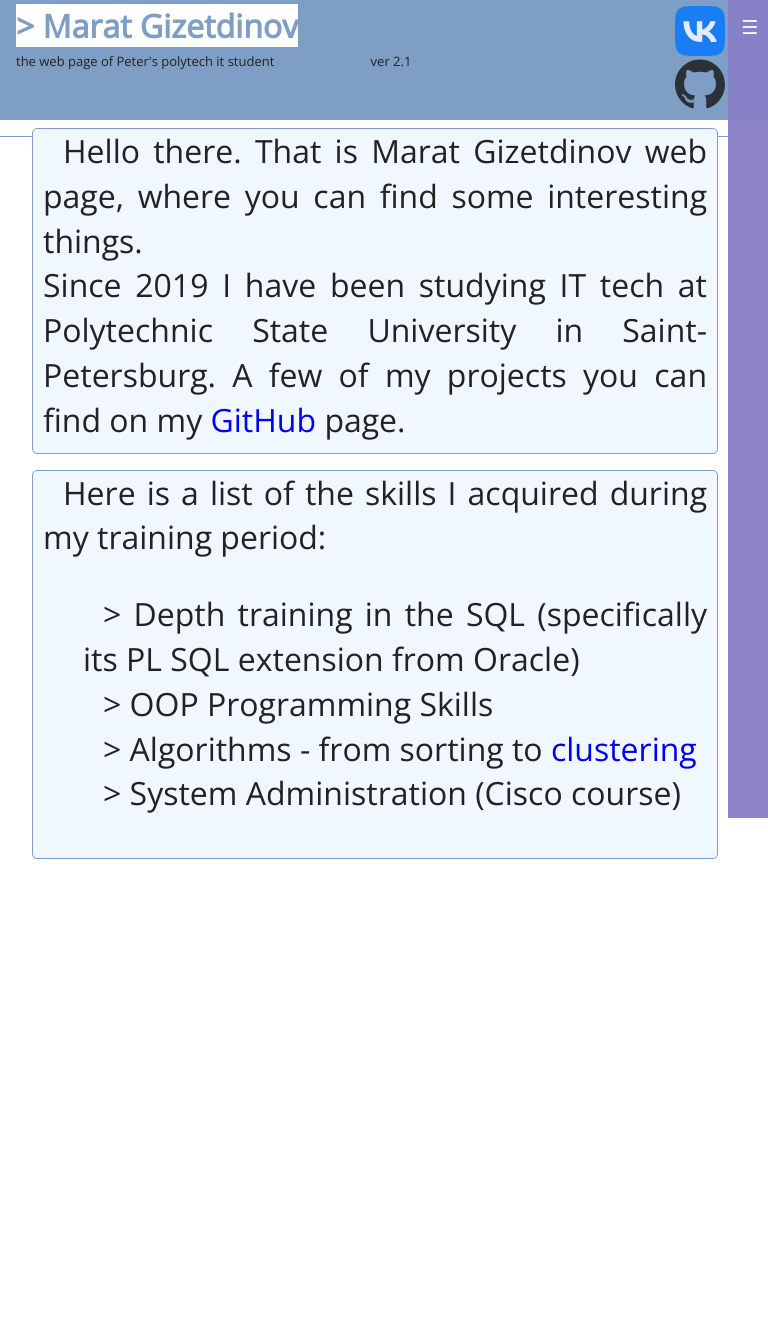
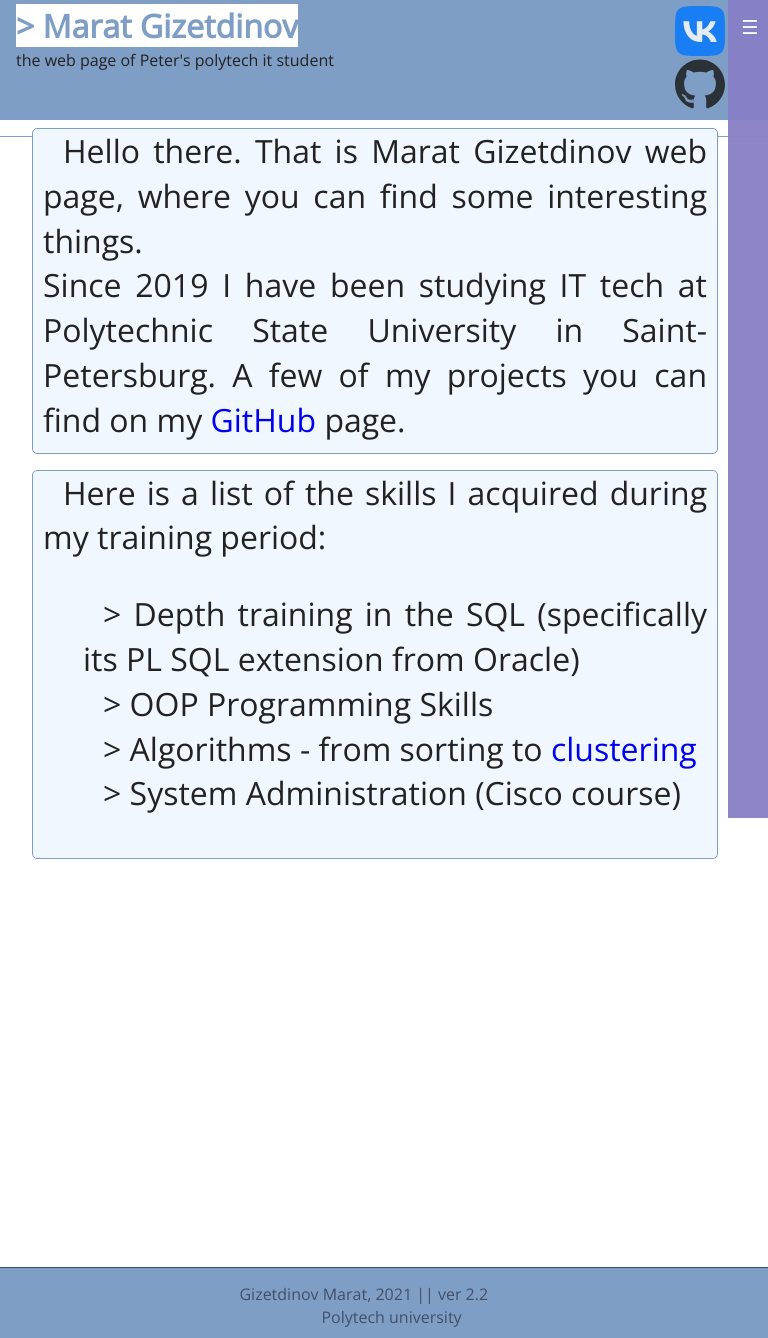
Before and after one commit to TigDang/MARGIZ, a website: page index.html in a window 768 px wide. Shown: the part 12-1350 px from the top of the page. Before the commit the page ends 879 px from the top, so only its background shows below. Drawn offline with nearby package versions, Linux system fonts and the light colour scheme.

Commit message:
beta ver 2.2

```diff
--- a/css/forMobiles.css
+++ b/css/forMobiles.css
@@ -20,7 +20,7 @@
     background: #FFFFFF
   }
   #header h5{
-    font-size: small;
+    font-size: medium;
     display: inline-block;
     margin-right: 12vw;
     text-indent: 0;
@@ -122,4 +122,19 @@
   #mobLabel{
     opacity: 1;
   }
+  footer{
+    display: inline-block;
+    position: relative;
+    height: 70px;
+    margin-top: 50vh;
+    background-color: #7F9EC6;
+    width: 100vw;
+    border-top: #40506b solid 1px;
+  }
+  .footerText{
+    margin-right: 20px;
+    margin-top: 10px;
+    color: #40506b;
+    text-align: center
+  }
 }
--- a/css/main.css
+++ b/css/main.css
@@ -117,6 +117,10 @@ https://colorscheme.ru/#3D51S1T--k.G9
   #header h1:hover{
     font-weight: bold;
     animation: textAnimColor infinite 2s linear;
+  }
+
+  #header h5{
+    font-size: medium;
   }
 
   @keyframes textAnimColor {
@@ -241,6 +245,20 @@ https://colorscheme.ru/#3D51S1T--k.G9
   }
   #mobLabel{
     opacity: 0;
+  }
+  footer{
+    display: inline-block;
+    position: relative;
+    height: 70px;
+    margin-top: 50vh;
+    background-color: #7F9EC6;
+    width: 100vw;
+    border-top: #40506b solid 1px;
+  }
+  .footerText{
+    margin-left: 35px;
+    margin-top: 15px;
+    color: #40506b;
   }
 }
 
--- a/index.html
+++ b/index.html
@@ -34,7 +34,6 @@
 <div id="header">
   <H1 style="background: #FFFFFF; display: inline;">> Marat Gizetdinov</H1>
   <br/><h5 style="text-indent:0;">the web page of Peter's polytech it student</h5>
-  <h5>ver 2.1 <span id="mobLabel">mobile</span></h5>
   <div id="contactsblock">
     <a target="_blank" href="https://vk.com/tigdang">
       <svg viewBox="0 0 48 48" fill="none" xmlns="http://www.w3.org/2000/svg">
@@ -91,7 +90,13 @@
     </ul>
   </h1>
 </div>
-
+<footer>
+  <div class="footerText">
+    Gizetdinov Marat, 2021 || ver 2.2 <span id="mobLabel">mobile</span>
+    <br/>
+    Polytech university
+  </div>
+</footer>
 </body>
 
 </html>
```
Also changed, not shown: cases/DBSCAN.html (+7 -0 lines).
